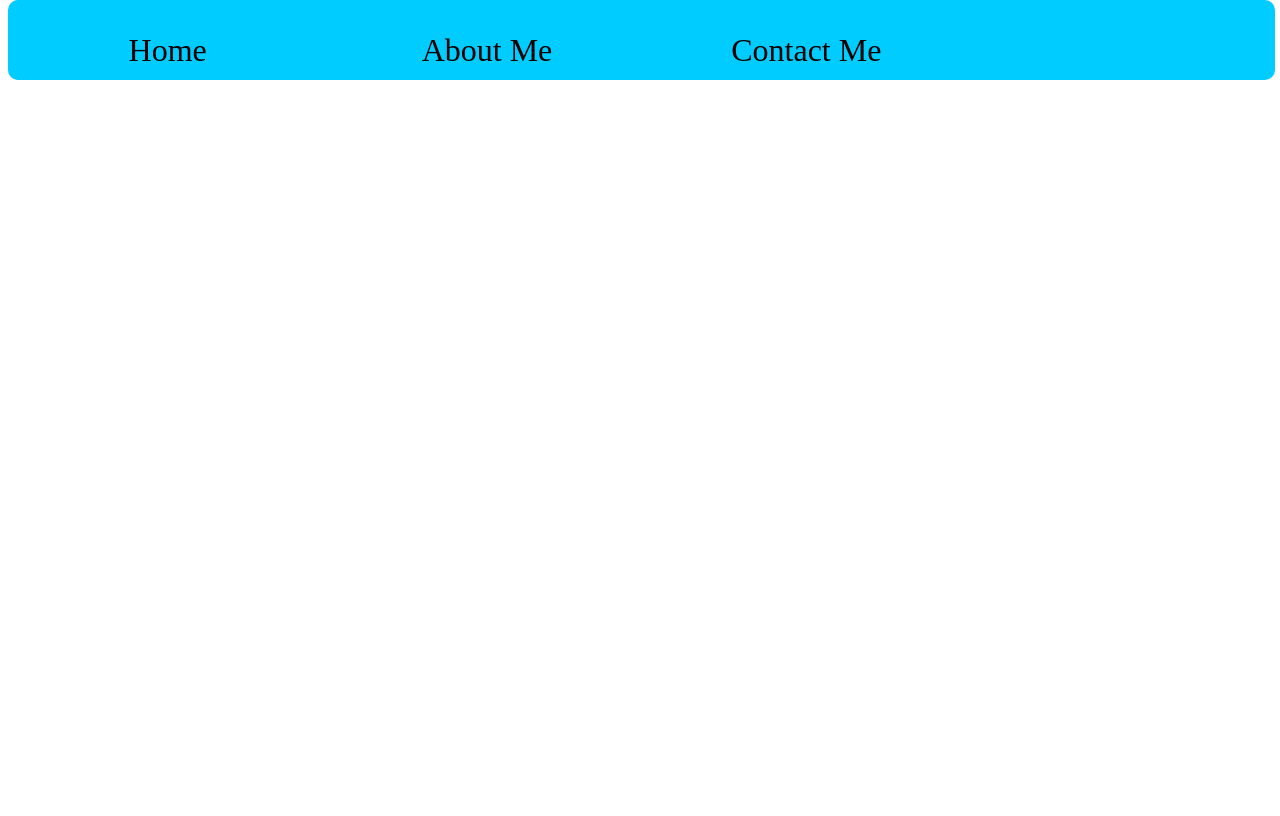
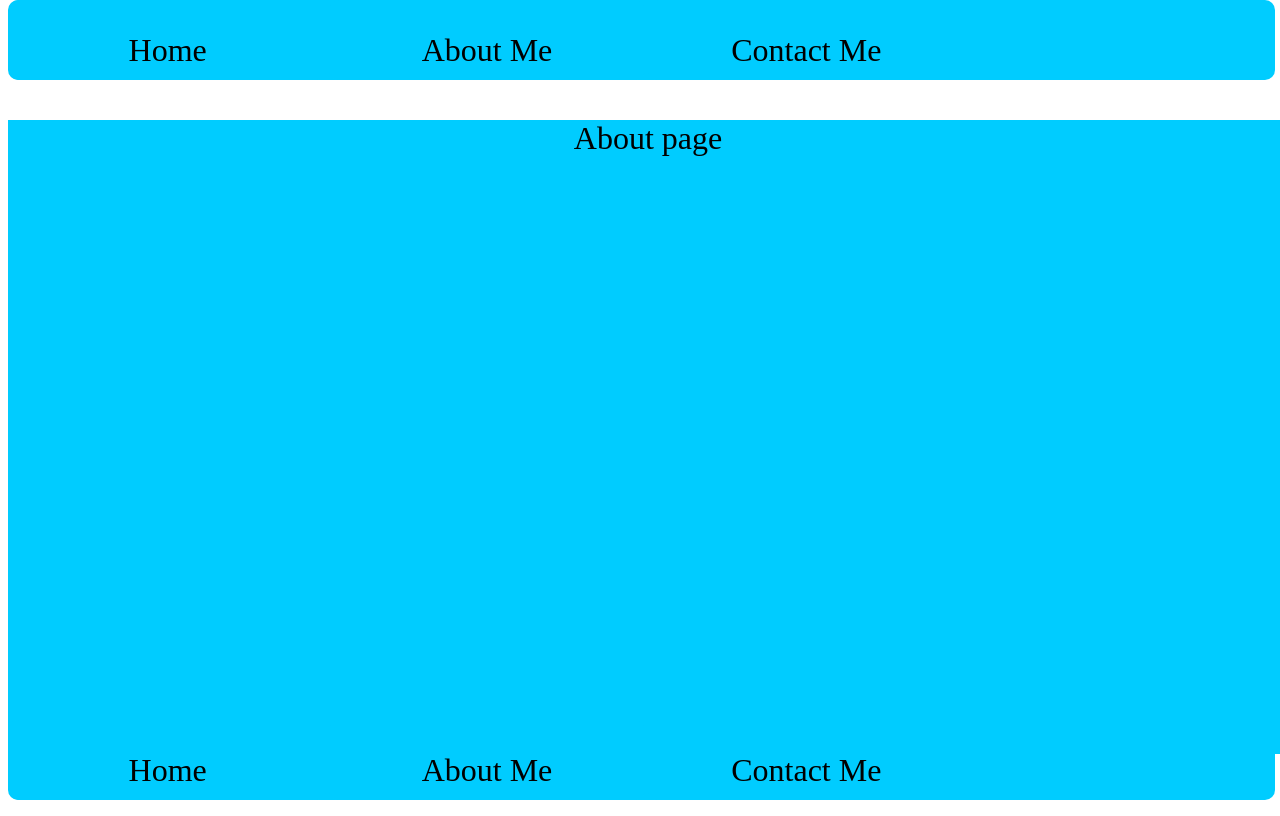
Before and after one commit to CodyConstine/wofisdk.github.io, a plain HTML site: page about.html in a window 1280 px wide. Drawn offline with nearby package versions, Linux system fonts and the light colour scheme.

Commit message:
Update the other html pages to match index.html

```diff
--- a/about.html
+++ b/about.html
@@ -26,7 +26,26 @@
 			</a>
 		</div>
 		<div class="main">
-			<p>About page</p>
+			<div class="home">
+				<p>About page</p>
+			</div>
+		</div>
+		<div class="footer">
+			<a href="index.html" class="button-links">
+				<div class="button">
+					<p>Home</p>
+				</div>
+			</a>
+			<a href="about.html" class="button-links">
+				<div class="button">
+					<p>About Me</p>
+				</div>
+			</a>
+			<a href="contact.html" class="button-links">
+				<div class="button">
+					<p>Contact Me</p>
+				</div>
+			</a>
 		</div>
 	</body>
 </html>
--- a/style.css
+++ b/style.css
@@ -1,7 +1,9 @@
 body {
 	background-image: url("pics/circuit.jpg");
 	background-repeat: no-repeat;
-	background-size:100% 1000px;
+	background-size:100% 100%;
+	height: 100%;
+	width: 100%;
 }
 /*Fixed header*/
 .header {
```
Also changed, not shown: contact.html (+20 -1 lines).
